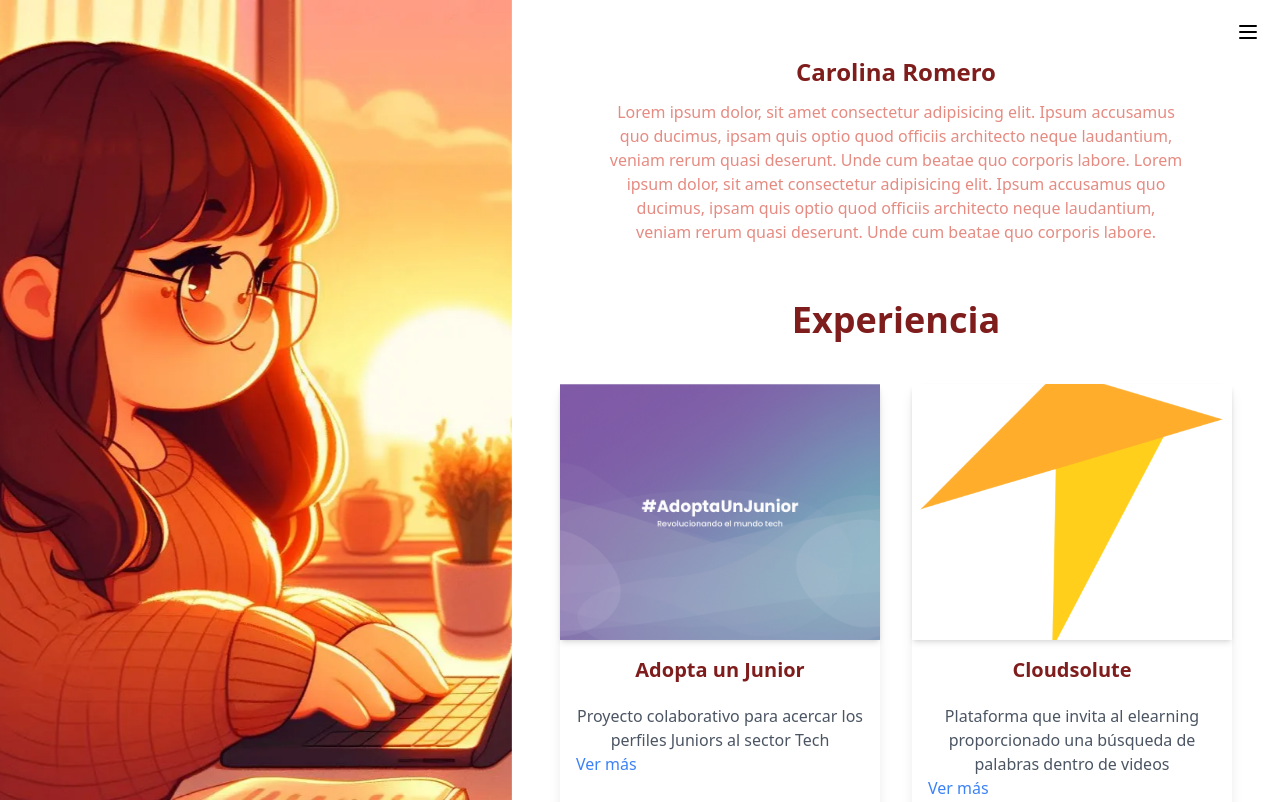
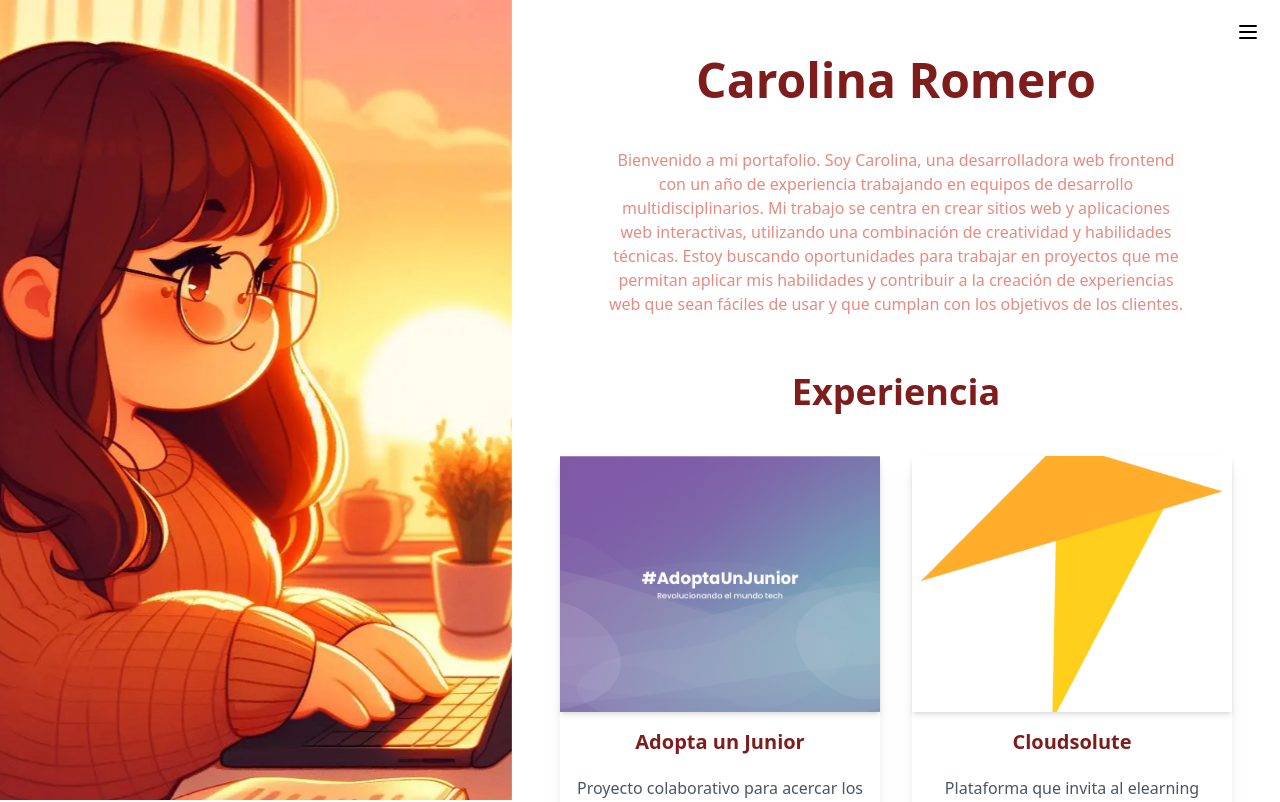
Before and after one commit to Carol-88/Portfolio, a React (Vite) app: page / in a window 1280 px wide. Shown: the top 802 px of the page. Built offline with nearby package versions, Linux system fonts and the light colour scheme.

Commit message:
✅ text aboutme

```diff
--- a/src/components/AboutMe/AboutMe.jsx
+++ b/src/components/AboutMe/AboutMe.jsx
@@ -1,19 +1,17 @@
-
-
 export const AboutMe = () => {
   return (
     <section id="aboutme" className="p-14">
-      <h1 className="">
-        Carolina Romero
-      </h1>
+      <h1 className="text-5xl mb-8">Carolina Romero</h1>
       <p className="">
-        Lorem ipsum dolor, sit amet consectetur adipisicing elit. Ipsum accusamus quo ducimus,
-        ipsam quis optio quod officiis architecto neque laudantium, veniam rerum quasi deserunt.
-        Unde cum beatae quo corporis labore.
-        Lorem ipsum dolor, sit amet consectetur adipisicing elit. Ipsum accusamus quo ducimus,
-        ipsam quis optio quod officiis architecto neque laudantium, veniam rerum quasi deserunt.
-        Unde cum beatae quo corporis labore.
+        Bienvenido a mi portafolio. Soy Carolina, una desarrolladora web
+        frontend con un año de experiencia trabajando en equipos de desarrollo
+        multidisciplinarios. Mi trabajo se centra en crear sitios web y
+        aplicaciones web interactivas, utilizando una combinación de creatividad
+        y habilidades técnicas. Estoy buscando oportunidades para trabajar en
+        proyectos que me permitan aplicar mis habilidades y contribuir a la
+        creación de experiencias web que sean fáciles de usar y que cumplan con
+        los objetivos de los clientes.
       </p>
     </section>
-  )
-}
+  );
+};
```
